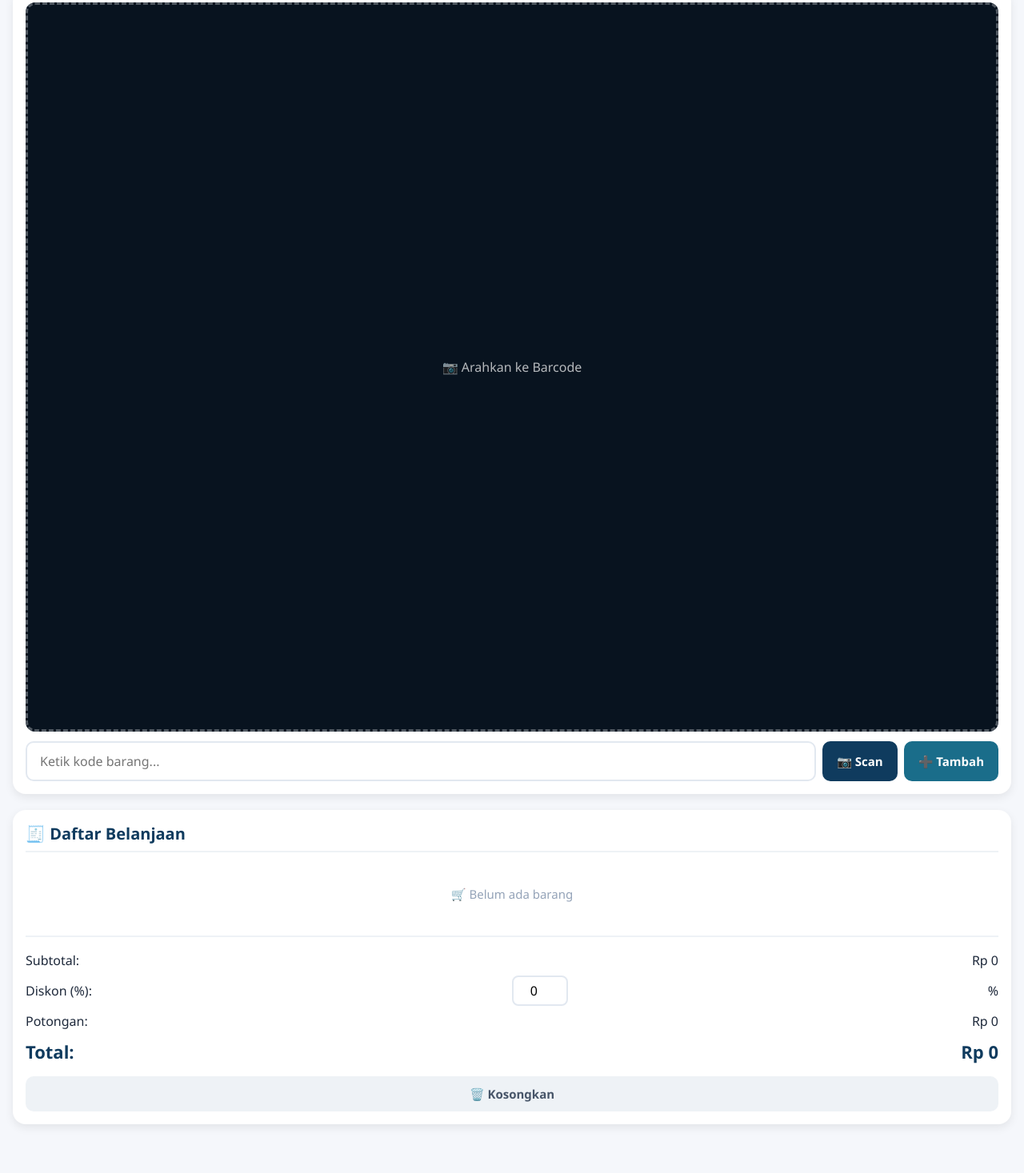
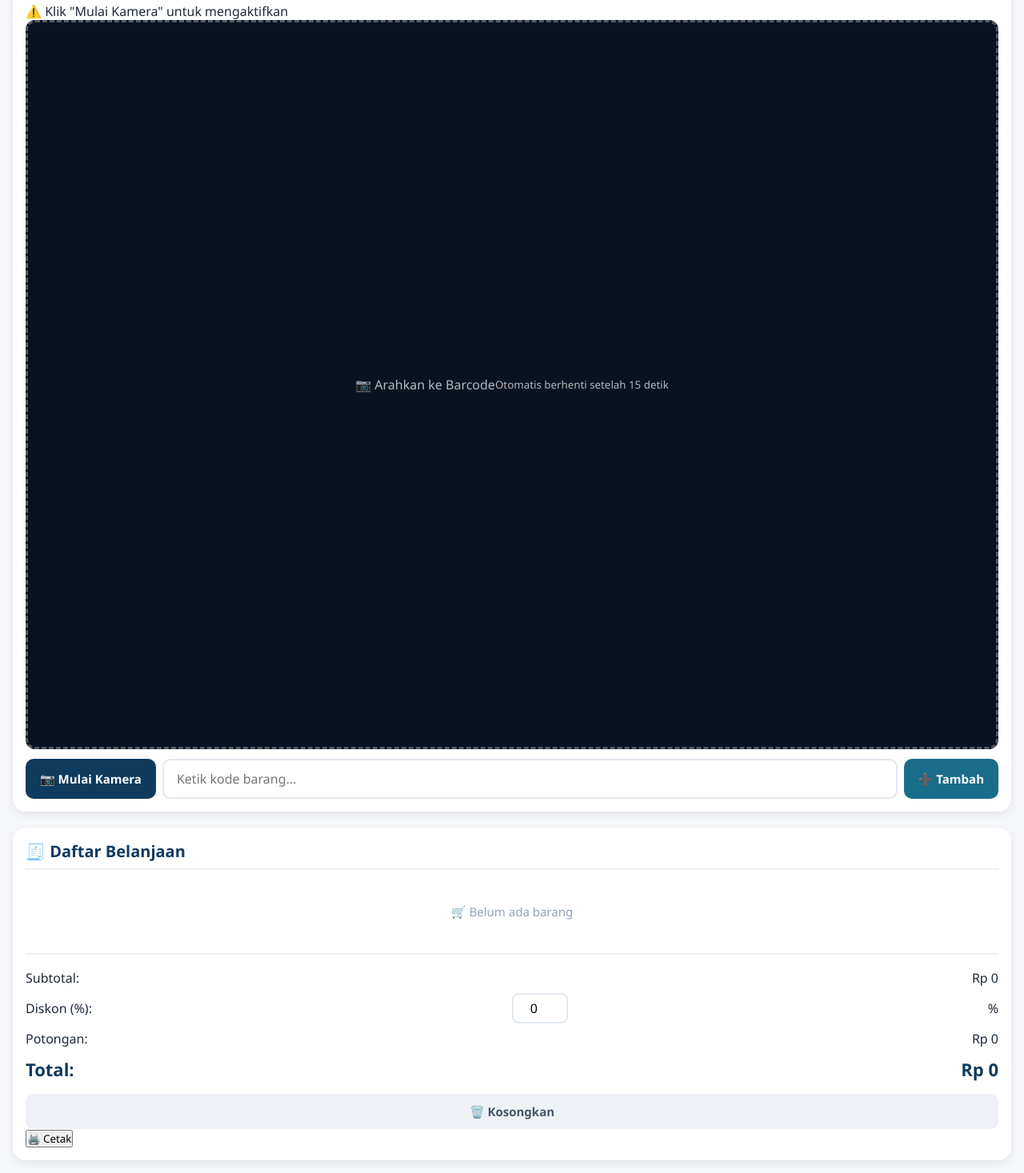
Before and after one commit to wanzaja75-code/kasir-app, a plain HTML site: page index.html in a window 1280 px wide. Shown: the part 152-1619 px from the top of the page at 80% size. Before the commit the page ends 1574 px from the top, so only its background shows below. Drawn offline with Linux system fonts and the light colour scheme.

Commit message:
Update index.html

```diff
--- a/index.html
+++ b/index.html
@@ -5,7 +5,6 @@
     <meta name="viewport" content="width=device-width, initial-scale=1.0, maximum-scale=1.0, user-scalable=no" />
     <title>Scan & Kasir</title>
     <link rel="stylesheet" href="style.css" />
-    <link rel="manifest" href="manifest.json" />
 </head>
 <body>
 
@@ -19,19 +18,32 @@
     <main>
         <!-- Bagian Scan & Input -->
         <section class="scan-section">
-            <div class="scan-box">
-                <video id="scanner" autoplay playsinline></video>
+            <!-- Status Kamera -->
+            <div id="cameraStatus" class="camera-status">
+                ⚠️ Klik "Mulai Kamera" untuk mengaktifkan
+            </div>
+
+            <div class="scan-box" id="scanBox">
+                <video id="scanner" autoplay playsinline muted></video>
                 <canvas id="canvas" style="display:none;"></canvas>
-                <div class="scan-overlay">
+                <div class="scan-overlay" id="scanOverlay">
                     <span>📷 Arahkan ke Barcode</span>
+                    <small>Otomatis berhenti setelah 15 detik</small>
+                </div>
+                <div class="scan-placeholder" id="scanPlaceholder">
+                    <span>📷</span>
+                    <p>Klik tombol di bawah untuk mulai scan</p>
                 </div>
             </div>
 
             <div class="input-group">
+                <button id="btnScan" onclick="toggleScanner()">📷 Mulai Kamera</button>
                 <input type="text" id="barcodeInput" placeholder="Ketik kode barang..." />
-                <button id="btnScan" onclick="startScanner()">📷 Scan</button>
                 <button id="btnAdd" onclick="addItemByBarcode()">➕ Tambah</button>
             </div>
+
+            <!-- Info produk yang di-scan -->
+            <div id="scanResult" class="scan-result"></div>
         </section>
 
         <!-- Daftar Belanjaan -->
@@ -56,7 +68,10 @@
                     <span>Total:</span>
                     <span id="grandTotal">Rp 0</span>
                 </div>
-                <button id="btnClear" onclick="clearCart()">🗑️ Kosongkan</button>
+                <div class="total-actions">
+                    <button id="btnClear" onclick="clearCart()">🗑️ Kosongkan</button>
+                    <button id="btnPrint" onclick="printReceipt()">🖨️ Cetak</button>
+                </div>
             </div>
         </section>
     </main>
```
